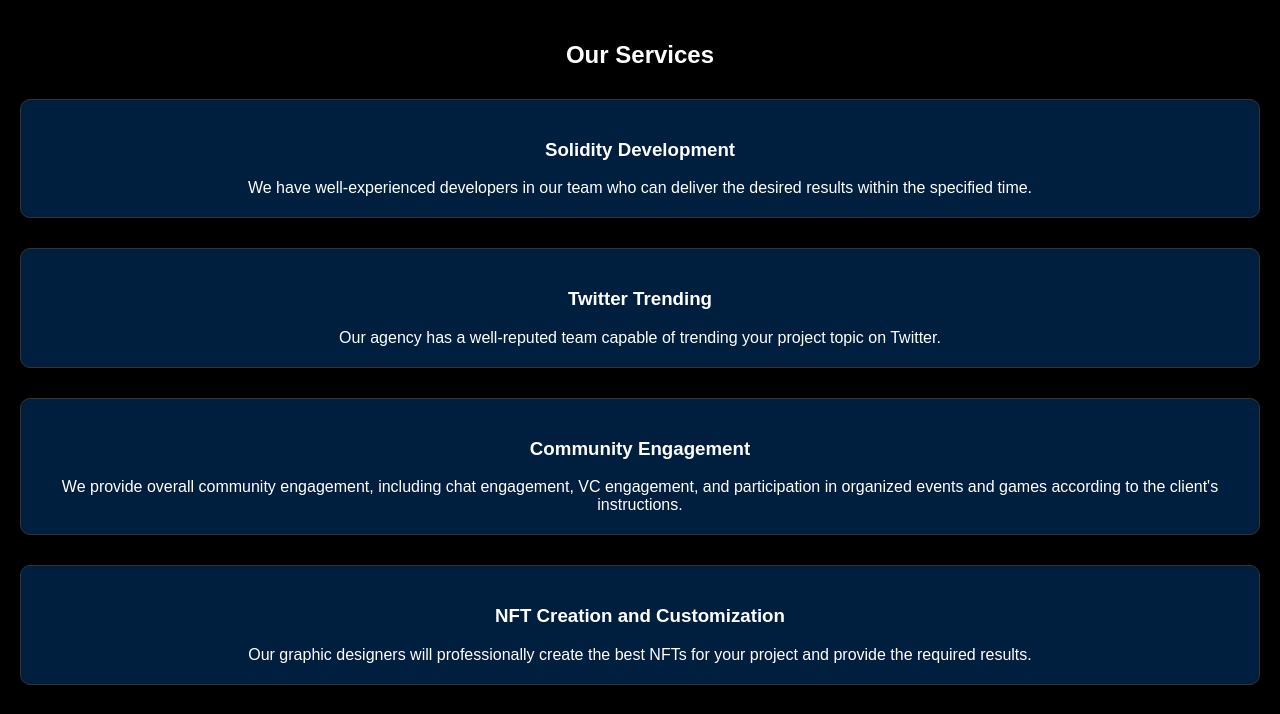
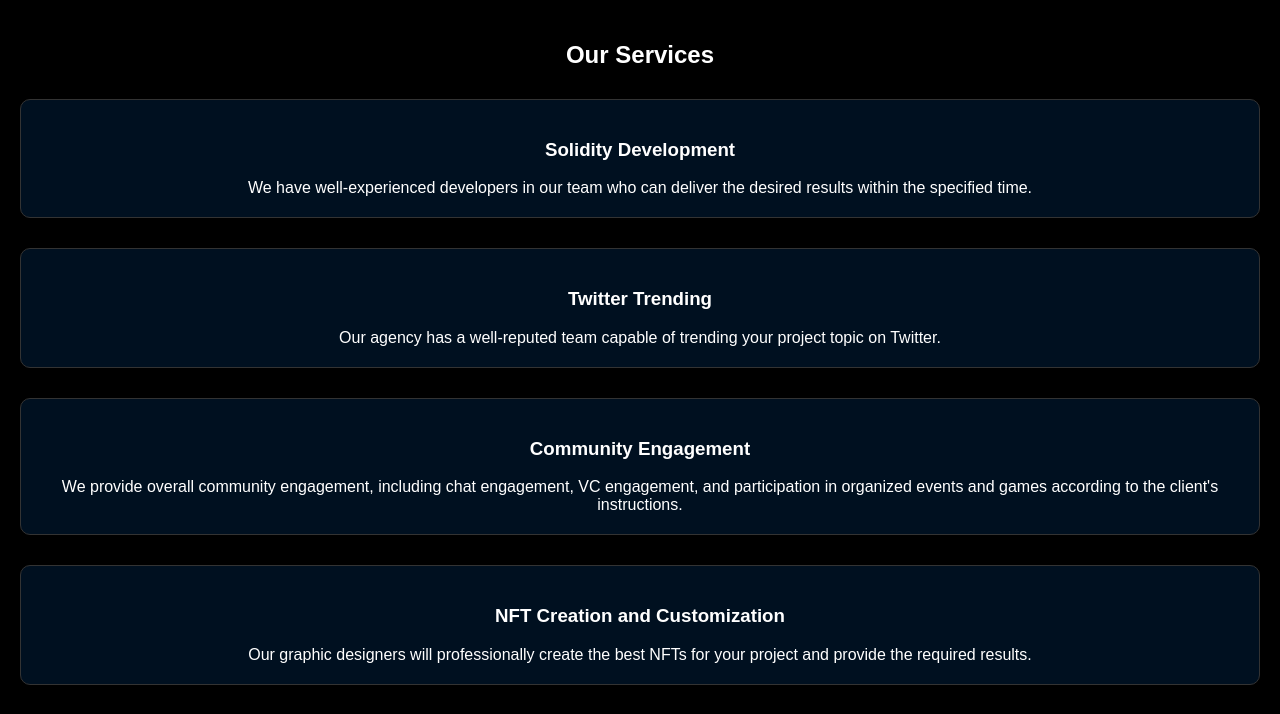
Before and after one commit to Aadistudios21/Engagersclub, a plain HTML site: page index.html in a window 1280 px wide. Shown: the part 808-1522 px from the top of the page. Drawn offline with Linux system fonts and the light colour scheme.

Commit message:
Update index.html

```diff
--- a/index.html
+++ b/index.html
@@ -56,7 +56,7 @@
             border: 1px solid #333;
             border-radius: 10px;
             padding: 20px;
-            background-color: #001f3f;
+            background-color: #001020;
         }
         h3 {
             color: #fff; /* White text color for better visibility */
```
